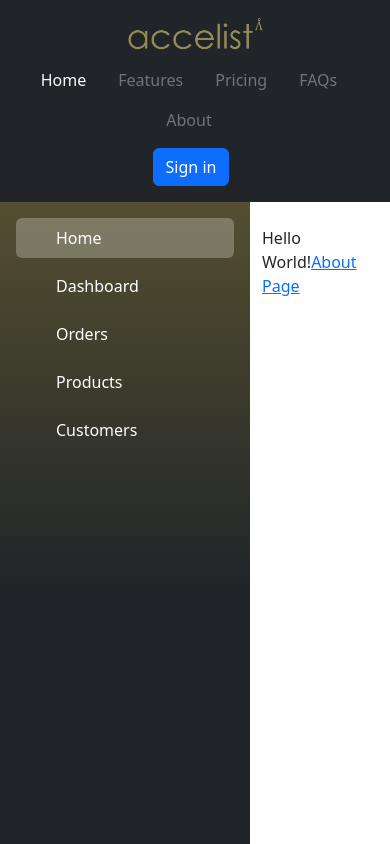
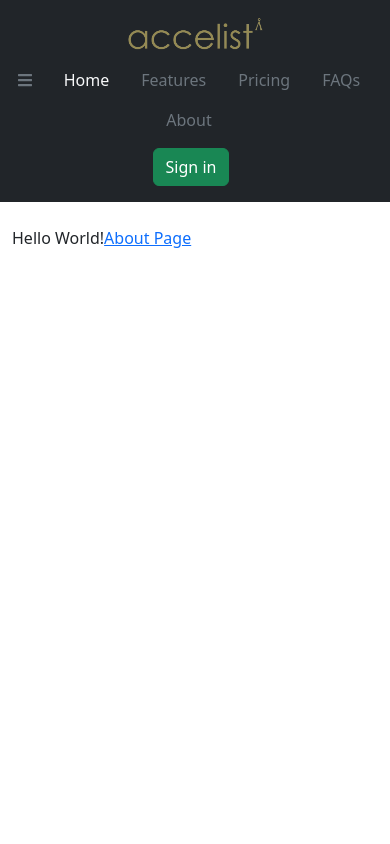
Before and after one commit to accelist/nextjs-starter, a Next.js app: page / in a window 390 px wide. Built offline with nearby package versions, Linux system fonts and the light colour scheme.

Commit message:
Develop a working sidebar toggle.

```diff
--- a/package.json
+++ b/package.json
@@ -25,6 +25,9 @@
     "typescript": "4.2.4"
   },
   "dependencies": {
+    "@fortawesome/fontawesome-svg-core": "1.2.35",
+    "@fortawesome/free-solid-svg-icons": "5.15.3",
+    "@fortawesome/react-fontawesome": "0.1.14",
     "@popperjs/core": "2.9.2",
     "bootstrap": "5.0.0-beta3",
     "next": "10.1.3",
--- a/pages/_app.tsx
+++ b/pages/_app.tsx
@@ -3,6 +3,8 @@ import App, { AppContext, AppProps } from 'next/app';
 import type { NextComponentType, NextPageContext } from 'next';
 import Router from 'next/router';
 import NProgress from 'nprogress';
+import { config } from '@fortawesome/fontawesome-svg-core';
+config.autoAddCss = false;
 
 import '../src/css/index.css';
 
--- a/src/css/sidebar.css
+++ b/src/css/default-layout.css
@@ -21,7 +21,7 @@
 }
 
 .stacked-nav .nav-link.active {
-  color: #f8f9fa;;
+    color: #f8f9fa;
 }
 
 .stacked-nav .nav-link:hover {
@@ -37,7 +37,21 @@
     width: 250px;
     height: 100%;
     flex-shrink: 0;
-    background-image: linear-gradient(180deg, #544F30 0%, #212529 60%);
+    background-image: linear-gradient(180deg, #544f30 0%, #212529 60%);
+    overflow-x: hidden;
+    overflow-y: auto;
+    transition: width 0.5s;
+}
+
+/* Large devices (desktops, less than 1200px) */
+@media (max-width: 1199.98px) {
+    .sidebar-hide {
+        width: 0 !important;
+    }
+
+    .sidebar-hide > * {
+        display: none;
+    }
 }
 
 .sidebar .nav-link {
--- a/src/css/index.css
+++ b/src/css/index.css
@@ -1,4 +1,5 @@
 @import 'bootstrap';
 @import 'nprogress/nprogress.css';
+@import '@fortawesome/fontawesome-svg-core/styles.css';
 
-@import './sidebar';
+@import './default-layout.css';
--- a/src/js/layout/DefautLayout.tsx
+++ b/src/js/layout/DefautLayout.tsx
@@ -1,9 +1,11 @@
-import React from "react";
+import React, { useState } from "react";
 import Head from 'next/head';
 import { SideBar } from "./Sidebar";
 import { Navbar } from "./Navbar";
 
 export const DefaultLayout: React.FunctionComponent = function ({ children }) {
+    const [displaySidebar, setDisplaySidebar] = useState(false);
+
     return (
         <React.Fragment>
             <Head>
@@ -12,9 +14,9 @@ export const DefaultLayout: React.FunctionComponent = function ({ children }) {
                 <link key="favicon" rel="icon" href="/favicon.ico" />
             </Head>
             <div className="navbar-frame">
-                <Navbar></Navbar>
+                <Navbar toggleSidebar={() => setDisplaySidebar(!displaySidebar)}></Navbar>
                 <div className="sidebar-frame">
-                    <SideBar></SideBar>
+                    <SideBar display={displaySidebar}></SideBar>
                     <div className="container d-flex flex-column py-4">
                         {children}
                     </div>
--- a/src/js/layout/Navbar.tsx
+++ b/src/js/layout/Navbar.tsx
@@ -1,6 +1,18 @@
 import React from 'react';
+import { FontAwesomeIcon } from '@fortawesome/react-fontawesome';
+import { faBars } from '@fortawesome/free-solid-svg-icons';
 
-export const Navbar: React.FunctionComponent = function () {
+export const Navbar: React.FunctionComponent<{
+    toggleSidebar?: () => void;
+}> = function ({ toggleSidebar }) {
+
+    const onBurgerClick: React.MouseEventHandler<HTMLAnchorElement> = function (e) {
+        e.preventDefault();
+        if (toggleSidebar){
+            toggleSidebar();
+        }
+    }
+
     return (
         <div className="container-fluid stacked-nav">
             <header className="row flex-centered flex-wrap justify-content-lg-between py-3 bg-dark text-light">
@@ -8,6 +20,11 @@ export const Navbar: React.FunctionComponent = function () {
                     <img className="navbar-logo ms-lg-4" src="/logo.png"></img>
                 </a>
                 <ul className="nav col-12 col-lg-auto flex-centered mb-2 mb-lg-0">
+                    <li className="d-lg-none">
+                        <a href="#" className="nav-link" onClick={onBurgerClick}>
+                            <FontAwesomeIcon icon={faBars}></FontAwesomeIcon>
+                        </a>
+                    </li>
                     <li><a href="#" className="nav-link active">Home</a></li>
                     <li><a href="#" className="nav-link">Features</a></li>
                     <li><a href="#" className="nav-link">Pricing</a></li>
@@ -15,7 +32,7 @@ export const Navbar: React.FunctionComponent = function () {
                     <li><a href="#" className="nav-link">About</a></li>
                 </ul>
                 <div className="col-12 col-lg-3 flex-centered justify-content-lg-end">
-                    <button type="button" className="btn btn-primary me-2">Sign in</button>
+                    <button type="button" className="btn btn-success me-2">Sign in</button>
                 </div>
             </header>
         </div>
--- a/src/js/layout/Sidebar.tsx
+++ b/src/js/layout/Sidebar.tsx
@@ -1,36 +1,58 @@
 import React from 'react';
 
-export const SideBar: React.FunctionComponent = function () {
+export const SideBar: React.FunctionComponent<{
+    display: boolean
+}> = function ({ display }) {
+
+    function sideBarClass(): string {
+        let c = "sidebar d-flex flex-column text-white bg-dark";
+        if (!display){
+            c += " sidebar-hide";
+        }
+
+        return c;
+    }
+
     return (
-        <div className="sidebar d-flex flex-column p-3 text-white bg-dark">
-            <ul className="nav nav-pills flex-column mb-auto">
+        <div className={sideBarClass()} >
+            <ul className="nav nav-pills d-flex flex-column p-3">
                 <li className="nav-item">
                     <a href="#" className="nav-link active">
-                        <svg className="bi me-2" width={16} height={16}><use xlinkHref="#home" /></svg>
+                        <svg className="bi me-2" width={16} height={16}>
+                            <use xlinkHref="#home" />
+                        </svg>
                         Home
                     </a>
                 </li>
                 <li>
                     <a href="#" className="nav-link text-white">
-                        <svg className="bi me-2" width={16} height={16}><use xlinkHref="#speedometer2" /></svg>
+                        <svg className="bi me-2" width={16} height={16}>
+                            <use xlinkHref="#speedometer2" />
+                        </svg>
                         Dashboard
                     </a>
                 </li>
                 <li>
                     <a href="#" className="nav-link text-white">
-                        <svg className="bi me-2" width={16} height={16}><use xlinkHref="#table" /></svg>
+                        <svg className="bi me-2" width={16} height={16}>
+                            <use xlinkHref="#table" />
+                        </svg>
                         Orders
                     </a>
                 </li>
                 <li>
                     <a href="#" className="nav-link text-white">
-                        <svg className="bi me-2" width={16} height={16}><use xlinkHref="#grid" /></svg>
+                        <svg className="bi me-2" width={16} height={16}>
+                            <use xlinkHref="#grid" />
+                        </svg>
                         Products
                     </a>
                 </li>
                 <li>
                     <a href="#" className="nav-link text-white">
-                        <svg className="bi me-2" width={16} height={16}><use xlinkHref="#people-circle" /></svg>
+                        <svg className="bi me-2" width={16} height={16}>
+                            <use xlinkHref="#people-circle" />
+                        </svg>
                         Customers
                     </a>
                 </li>
```
Also changed, not shown: 1 other file (tests, documents, lock files or other folders). Lines whose indentation alone changed are shown as unchanged.
